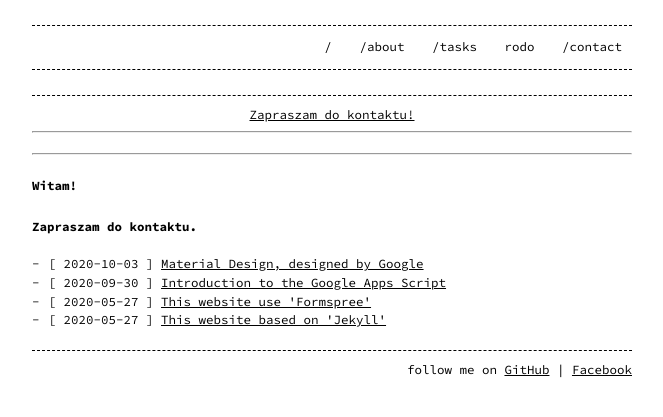
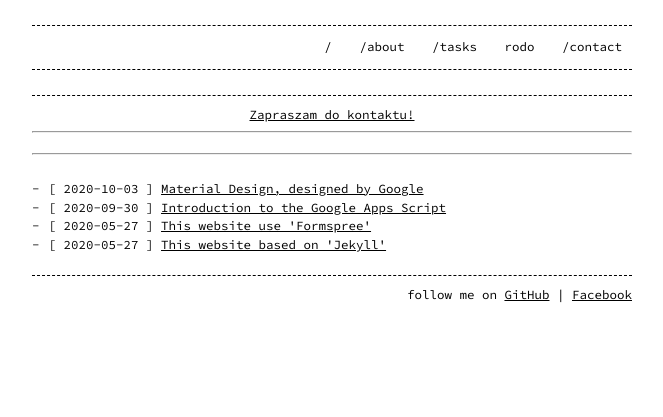
Before and after one commit to esccode/esccode.github.io, a Jekyll site: the page built from index.md, in a window 1280 px wide. Shown: the top 417 px of the page, without its empty margins (308-971 px from the left). Built offline with Jekyll 4.4.1, drawn with Linux system fonts in a browser that asks for light colours.

Commit message:
Update index.md

```diff
--- a/index.md
+++ b/index.md
@@ -3,9 +3,4 @@ title: /
 layout: home
 permalink: /
 ---
----
-
-# Witam!
-
-Zapraszam do kontaktu.
 ------
```
